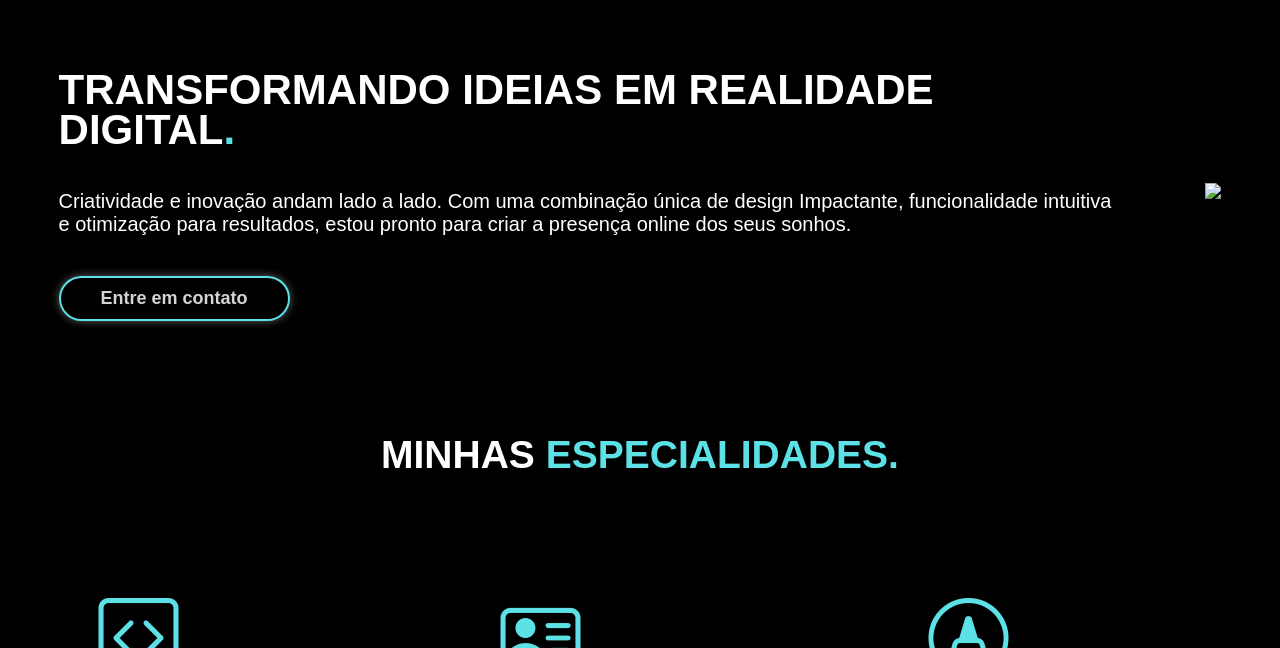
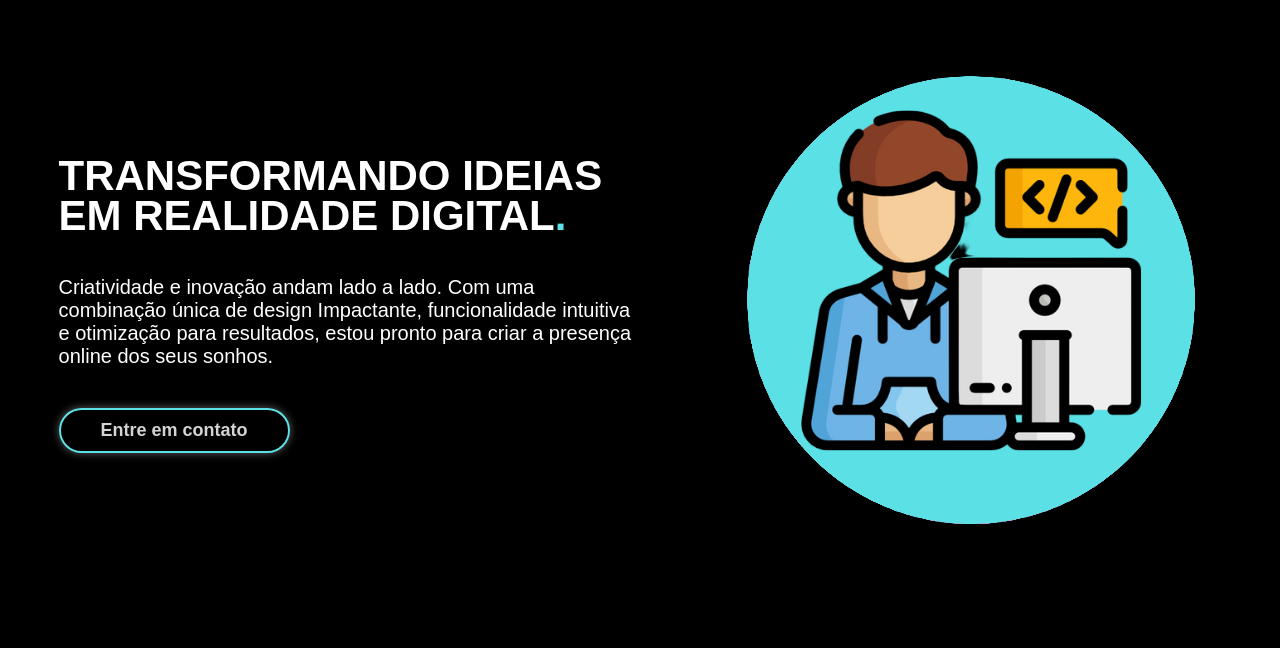
Before and after one commit to TheoMeduri/portfolio, a plain HTML site: page index.html in a window 1280 px wide. Shown: the part 143-791 px from the top of the page. Drawn offline with nearby package versions, Linux system fonts and the light colour scheme; the site is published under a folder, as on GitHub Pages, so addresses that start at the root find nothing.

Commit message:
Update index.html

```diff
--- a/index.html
+++ b/index.html
@@ -49,7 +49,7 @@
                 </div><!--txt-topo-site-->
 
                 <div class="img-topo-site">
-                    <img src="/images/Design sem nome (34) (1).png" width="500px">
+                    <img src="./images/Design sem nome (34) (1).png" width="500px">
                 </div><!--Img-topo-site-->
            </div><!--flex -->
         </div><!--Interface-->
```
